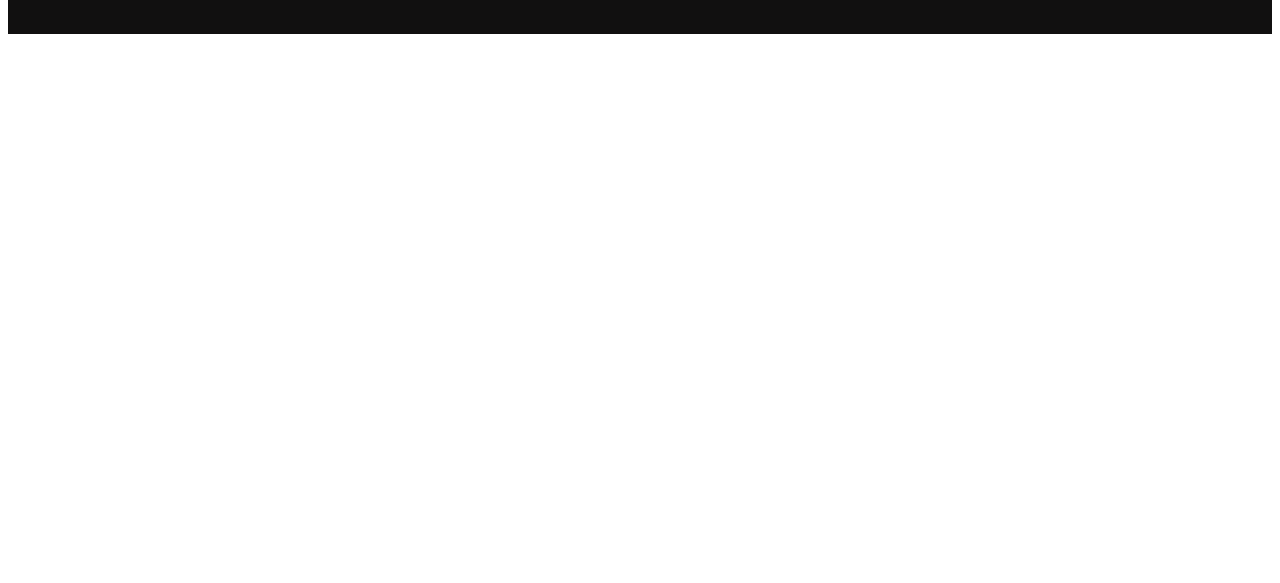
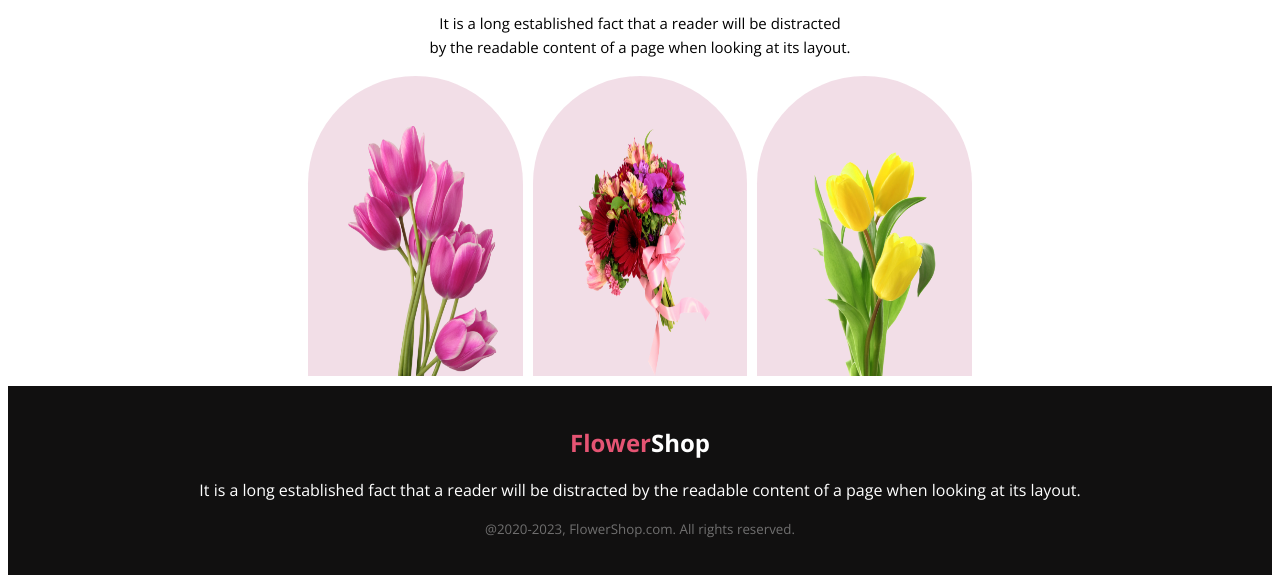
Before and after one commit to GolamMorshed1205/flower-website, a plain HTML site: page index.html in a window 1280 px wide. Shown: the part 563-1146 px from the top of the page. Before the commit the page ends 800 px from the top, so only its background shows below. Drawn offline with nearby package versions, Linux system fonts and the light colour scheme.

Commit message:
featured products added

```diff
--- a/index.html
+++ b/index.html
@@ -24,8 +24,21 @@
             </div>
             <img class="banner-flower" src="./media/images/pngwing 10.png" alt="">
         </div>
-    </header>
-    <main></main>
+    </header><br><br>
+    <main>
+        <section class="featured">
+            <div>
+                <h2 class="section-head">Our Featured Flowers</h2>
+                <p class="description"><small>It is a long established fact that a reader will be distracted <br>by the readable content of a page when looking at its layout.</small></p>
+                <div class="category">
+                    <div class="pink-flower"><img class="pink-image" src="./media/images/pngwing 6.png" alt="Pink flower"></div>
+                    <div class="red-flower"><img class="red-image" src="./media/images/pngwing 5.png" alt="Red flower"></div>
+                    <div class="yellow-flower"><img class="yellow-image" src="./media/images/pngwing 7.png" alt="yellow flower"></div>
+                </div>
+
+            </div>
+        </section>
+    </main>
     <footer class="footer-content">
         <h2><span class="flower">Flower</span>Shop</h2>
         <p class="footer para">It is a long established fact that a reader will be distracted by the readable content of a page when looking
--- a/styles/style.css
+++ b/styles/style.css
@@ -1,5 +1,6 @@
 body {
-    font-family: 'Open Sans', sans-serif;}
+    font-family: 'Open Sans', sans-serif;
+}
 
 .banner {
     background-color: #E554731A;
@@ -26,20 +27,86 @@ body {
 .banner .banner-flower {
     padding: 10px 100px 0px 0px
 }
+
 .footer-content {
     background-color: #111010;
     text-align: center;
     color: #FFFFFF;
     padding: 20px;
 }
+
 .flower {
     color: #E55473;
 }
+
 .footer para {
     color: #FFFFFFE5;
     font-size: 18px;
 }
+
 .copyright {
     color: #FFFFFF66;
     font-size: 16px;
 }
+
+.featured {
+    text-align: center;
+}
+
+.section-head {
+    font-size: 40px;
+}
+
+.description {
+    font-size: 18px;
+    font-weight: 400;
+}
+
+.category {
+    display: flex;
+    gap: 10px;
+    margin: 10px 300px;
+}
+
+.pink-flower {
+    width: 300px;
+    height: 300px;
+    border-radius: 300px 300px 0px 0px;
+    background: rgba(167, 33, 98, 0.15);
+    position: relative;
+}
+.pink-image {
+    width: 150px;
+    height: 250px;
+    position: absolute;
+    top: 50px;
+    right: 25px
+}
+.red-flower {
+    width: 300px;
+    height: 300px;
+    border-radius: 300px 300px 0px 0px;
+    background: rgba(167, 33, 98, 0.15);
+    position: relative;
+}
+.red-image {
+    width: 150px;
+    height: 250px;
+    position: absolute;
+    top: 50px;
+    right: 25px
+}
+.yellow-flower {
+    width: 300px;
+    height: 300px;
+    border-radius: 300px 300px 0px 0px;
+    background: rgba(167, 33, 98, 0.15);
+    position: relative;
+}
+.yellow-image {
+    width: 150px;
+    height: 250px;
+    position: absolute;
+    top: 50px;
+    right: 25px
+}
```
